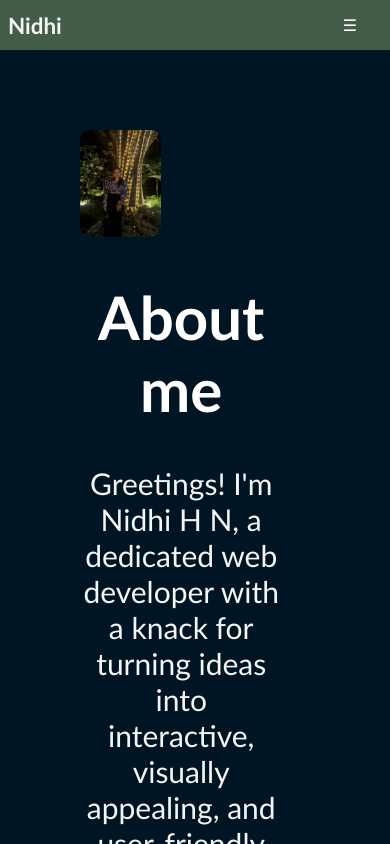
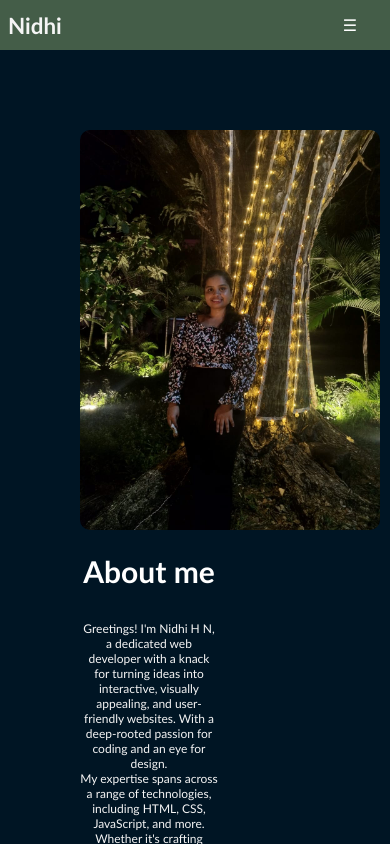
Before and after one commit to nidhihn/portfolioreact, a React (Create React App) app in the folder Desktop/reactport/portfolio/: page /About in a window 390 px wide. Shown: the top 844 px of the page. Built offline with nearby package versions, Linux system fonts and the light colour scheme.

Commit message:
Added media query

```diff
--- a/Desktop/reactport/portfolio/src/component/About.js
+++ b/Desktop/reactport/portfolio/src/component/About.js
@@ -5,7 +5,7 @@ function About() {
         <>
         <body>
          <div id="About">
-        <div class="container">
+
             <div class="row">
                 <div class="about-col-1">
                     <img src={image} alt="Image"/>
@@ -24,7 +24,7 @@ function About() {
 
                 </div>
             </div>
-        </div>
+
     </div>
     </body>
         </>
--- a/Desktop/reactport/portfolio/src/component/Section.js
+++ b/Desktop/reactport/portfolio/src/component/Section.js
@@ -8,12 +8,12 @@ function Section() {
         <section className="firstsection">
           <div className="leftsection">
            <p> Hi, I'm <span className="purple">Nidhi H N </span>
-              I'm passionate learner and <br/> web developer</p>
+              I'm<br/> passionate learner and <br/> web developer</p>
 
-            <div className="buttons">
+
               <button className="btn">Download Resume</button>
               {/* <button className="btn">Visit- Github</button> */}
-            </div>
+
           </div>
           <div className="rightsection">
             <img src={image} alt="Image"/>
--- a/Desktop/reactport/portfolio/src/css/About.css
+++ b/Desktop/reactport/portfolio/src/css/About.css
@@ -17,7 +17,8 @@ body {
     flex-basis: 35%;
 }
 .about-col-1 img{
-    width: 100%;
+    width: 450px;
+    height: 650px;
     border-radius: 10px;
 }
 .about-col-2{
@@ -35,3 +36,27 @@ body {
 #education ul li{
     list-style: none;
 }
+@media (max-width:600px){
+    #about{
+        display: flex;
+        flex-direction: column;
+    }
+    .about-col-1 img{
+        width: 300px;
+        height: 400px;
+       flex-basis: 0%;
+
+    }
+    .about-col-2 {
+        display: flex;
+        flex-direction: column;
+        width: 100px;
+
+    }
+    .about-col-2 .sub-title{
+         font-size: 30px;
+    }
+    .about-col-2 p{
+        font-size: 12px;
+    }
+}
--- a/Desktop/reactport/portfolio/src/css/Contact.css
+++ b/Desktop/reactport/portfolio/src/css/Contact.css
@@ -68,3 +68,21 @@
     height: 40px;
     color:#F5E8B7;
  }
+ @media (max-width:600px){
+    .contact{
+        display: flex;
+        flex-direction: column;
+    }
+    .contact-right{
+        width: 50px;
+        height: 50px;
+    }
+    .contact-left .sub-title{
+        font-size: 30px;
+    }
+    .container{
+       flex-direction: column;
+
+    }
+
+ }
--- a/Desktop/reactport/portfolio/src/css/Footer.css
+++ b/Desktop/reactport/portfolio/src/css/Footer.css
@@ -1,5 +1,5 @@
 .footer {
-    margin-top: 70px;
+    margin-top: 100px;
       background-color: #22092C;
       color: #fff;
       text-align: center;
@@ -27,3 +27,8 @@
      height: 30px;
     border-radius: 10%;
    }
+   @media (max-width:600px){
+     .footer{
+      bottom: 0;
+     }
+   }
--- a/Desktop/reactport/portfolio/src/css/Section.css
+++ b/Desktop/reactport/portfolio/src/css/Section.css
@@ -7,13 +7,12 @@ body {
   }
 .firstsection {
     display: flex;
+    padding-top: 100px;
     justify-content: space-around;
     align-items: center;
-    margin: 80px 0;
+
 }
-.firstsection div {
-    width: 30%;
-}
+
 .leftsection {
     font-size: 2.5rem;
 
@@ -54,3 +53,10 @@ body {
 .buttons{
     display: flex;
 }
+
+@media (max-width:600px){
+   .firstsection{
+    display: flex;
+    flex-direction: column;
+   }
+}
```
